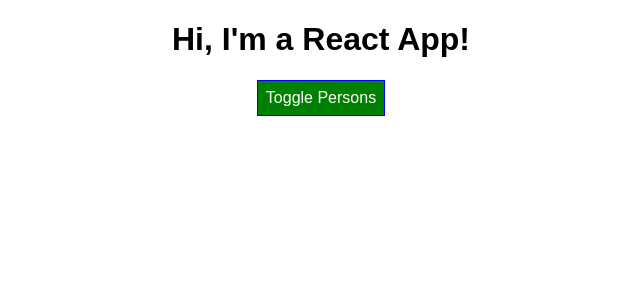
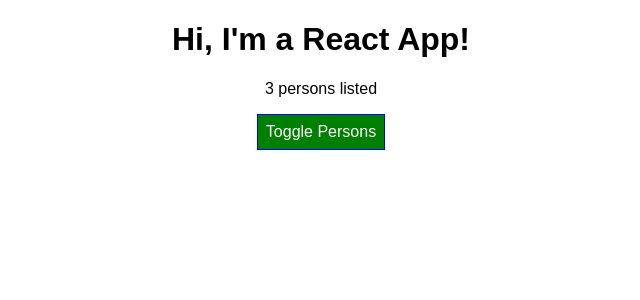
Before and after one commit to countzyx/react-complete-guide, a React (Create React App) app: page / in a window 1280 px wide. Shown: the top 300 px of the page, without its empty margins (319-959 px from the left). Built offline with nearby package versions, Linux system fonts and the light colour scheme.

Commit message:
Dynamically Setting Classes For A Persons Count Message

```diff
--- a/src/App.css
+++ b/src/App.css
@@ -1,3 +1,11 @@
 .App {
   text-align: center;
 }
+
+.red {
+  color: red;
+}
+
+.bold {
+  font-weight: bold;
+}
--- a/src/App.js
+++ b/src/App.js
@@ -75,9 +75,22 @@ class App extends Component<Props, State> {
       style.backgroundColor = 'red';
     }
 
+    const personCountCssClasses = [];
+    if (persons.length <= 2) {
+      personCountCssClasses.push('red');
+    }
+
+    if (persons.length <= 1) {
+      personCountCssClasses.push('bold');
+    }
+
     return (
       <div className="App">
         <h1>Hi, I&apos;m a React App!</h1>
+        <p className={personCountCssClasses.join(' ')}>
+          {persons.length}
+          &nbsp;persons listed
+        </p>
         <button type="button" onClick={this.togglePersonsHandler} style={style}>
           Toggle Persons
         </button>
```
